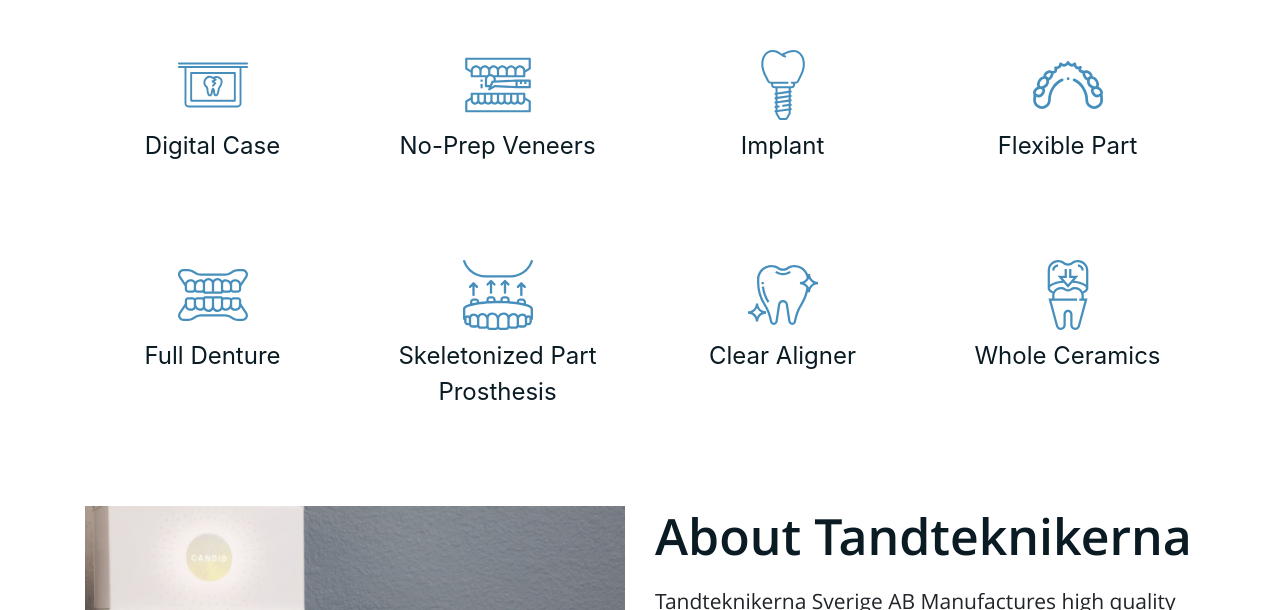
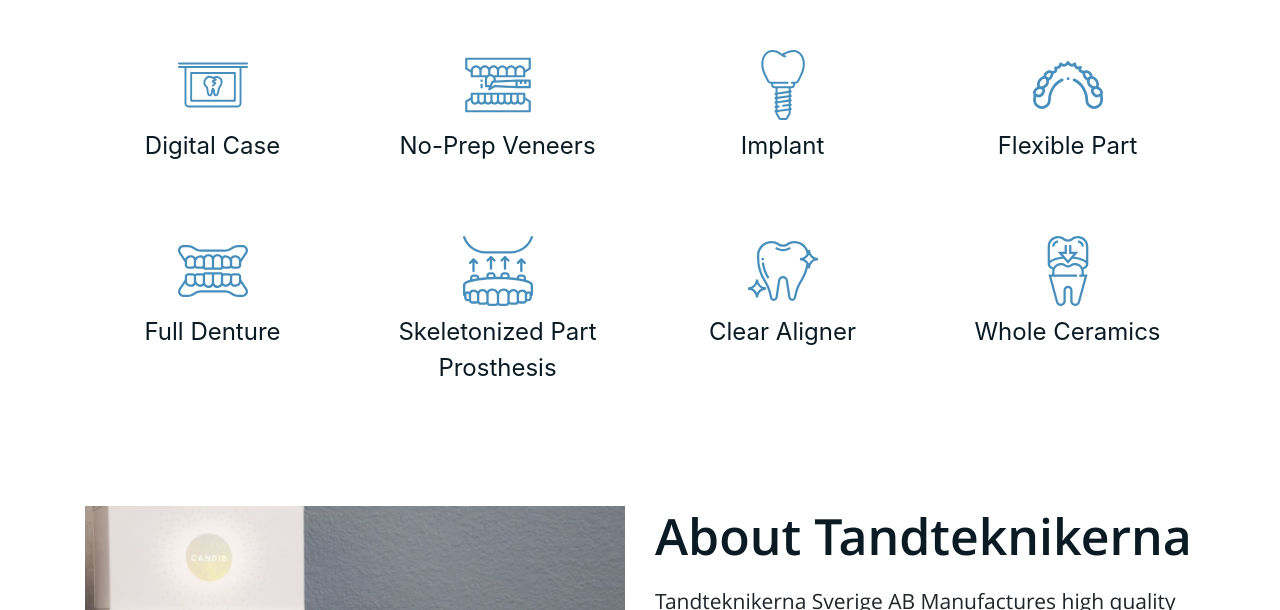
Before and after one commit to annadubynets/tandteknikerna_factory, a plain HTML site: page index.html in a window 1280 px wide. Shown: the part 707-1317 px from the top of the page. Drawn offline with nearby package versions, Linux system fonts and the light colour scheme.

Commit message:
fix products section

```diff
--- a/index.html
+++ b/index.html
@@ -93,36 +93,36 @@
                     <h1 class="text-center">Products</h1>
                 </div>
 
-                <div class="col-lg-3 col-md-4 col-sm-6 col-12 text-center pt-5">
+                <div class="col-lg-3 col-md-4 col-sm-6 col-12 text-center pt-5 pb-4">
                     <img src="images/digital_case.svg">
-                    <a href="#" class="font-size-md d-block text-decoration-none pt-2 pb-5">Digital Case</a>
+                    <a href="#" class="font-size-md d-block text-decoration-none pt-2">Digital Case</a>
                 </div>
-                <div class="col-lg-3 col-md-4 col-sm-6 col-12 text-center pt-5">
+                <div class="col-lg-3 col-md-4 col-sm-6 col-12 text-center pt-5 pb-4">
                     <img src="images/veneers.svg">
-                    <a href="#" class="font-size-md d-block text-decoration-none pt-2 pb-5">No-Prep Veneers</a>
+                    <a href="#" class="font-size-md d-block text-decoration-none pt-2">No-Prep Veneers</a>
                 </div>
-                <div class="col-lg-3 col-md-4 col-sm-6 col-12 text-center pt-5">
+                <div class="col-lg-3 col-md-4 col-sm-6 col-12 text-center pt-5 pb-4">
                     <img src="images/implant.svg">
-                    <a href="#" class="font-size-md d-block text-decoration-none pt-2 pb-5">Implant</a>
+                    <a href="#" class="font-size-md d-block text-decoration-none pt-2">Implant</a>
                 </div>
-                <div class="col-lg-3 col-md-4 col-sm-6 col-12 text-center pt-5">
+                <div class="col-lg-3 col-md-4 col-sm-6 col-12 text-center pt-5 pb-4">
                     <img src="images/flexible_part.svg">
-                    <a href="#" class="font-size-md d-block text-decoration-none pt-2 pb-lg-5 pb-0">Flexible Part</a>
+                    <a href="#" class="font-size-md d-block text-decoration-none pt-2">Flexible Part</a>
                 </div>
 
-                <div class="col-lg-3 col-md-4 col-sm-6 col-12 text-center pt-5">
+                <div class="col-lg-3 col-md-4 col-sm-6 col-12 text-center pt-5 pb-4">
                     <img src="images/full_denture.svg">
                     <a href="#" class="font-size-md d-block text-decoration-none pt-2">Full Denture</a>
                 </div>
-                <div class="col-lg-3 col-md-4 col-sm-6 col-12 text-center pt-5">
+                <div class="col-lg-3 col-md-4 col-sm-6 col-12 text-center pt-5 pb-4">
                     <img src="images/skeletonized_part.svg">
                     <a href="#" class="font-size-md d-block text-decoration-none pt-2">Skeletonized Part Prosthesis</a>
                 </div>
-                <div class="col-lg-3 col-md-4 col-sm-6 col-12 text-center pt-5">
+                <div class="col-lg-3 col-md-4 col-sm-6 col-12 text-center pt-5 pb-4">
                     <img src="images/clear_aligner.svg">
                     <a href="#" class="font-size-md d-block text-decoration-none pt-2">Clear Aligner</a>
                 </div>
-                <div class="col-lg-3 col-md-4 col-sm-6 col-12 text-center pt-5">
+                <div class="col-lg-3 col-md-4 col-sm-6 col-12 text-center pt-5 pb-4">
                     <img src="images/ceramics.svg">
                     <a href="#" class="font-size-md d-block text-decoration-none pt-2">Whole Ceramics</a>
                 </div>
@@ -136,7 +136,7 @@
                 <div class="col-lg-6 order-lg-0 order-1">
                     <img src="images/about_picture.png" class="w-100">
                 </div>
-                <div class="col-lg-6 order-lg-1 order-0">
+                <div class="col-lg-6 order-lg-1 order-0 pb-lg-0 pb-4">
                     <h1 class="text-lg-left text-center">About Tandteknikerna</h1>
 
                     <p class="pt-2">Tandteknikerna Sverige AB Manufactures high quality products and services at low prices. The company specializes in crowns, bridges, all ceramic restorations, implants, and partial dentures. The dental technicians have helped thousands of dentists to restore oral health and smiles to their patients!</p>
```
